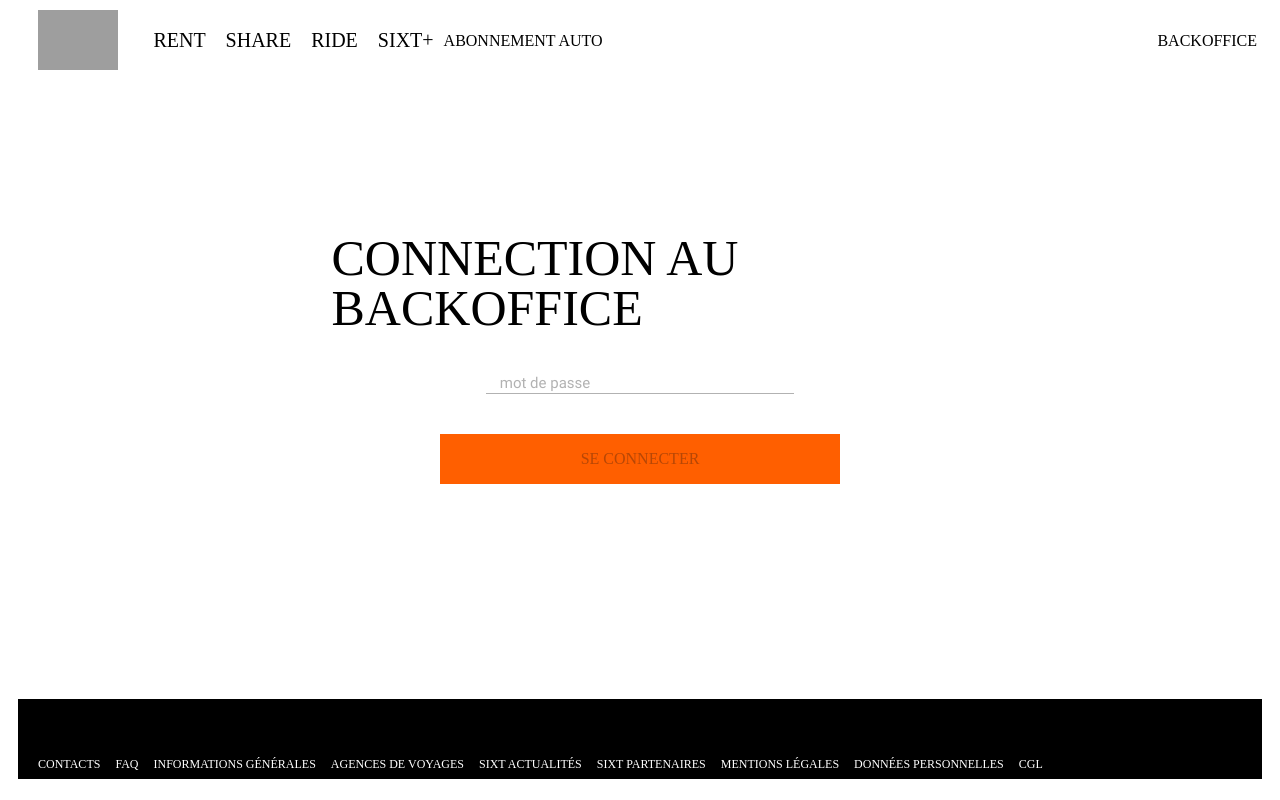
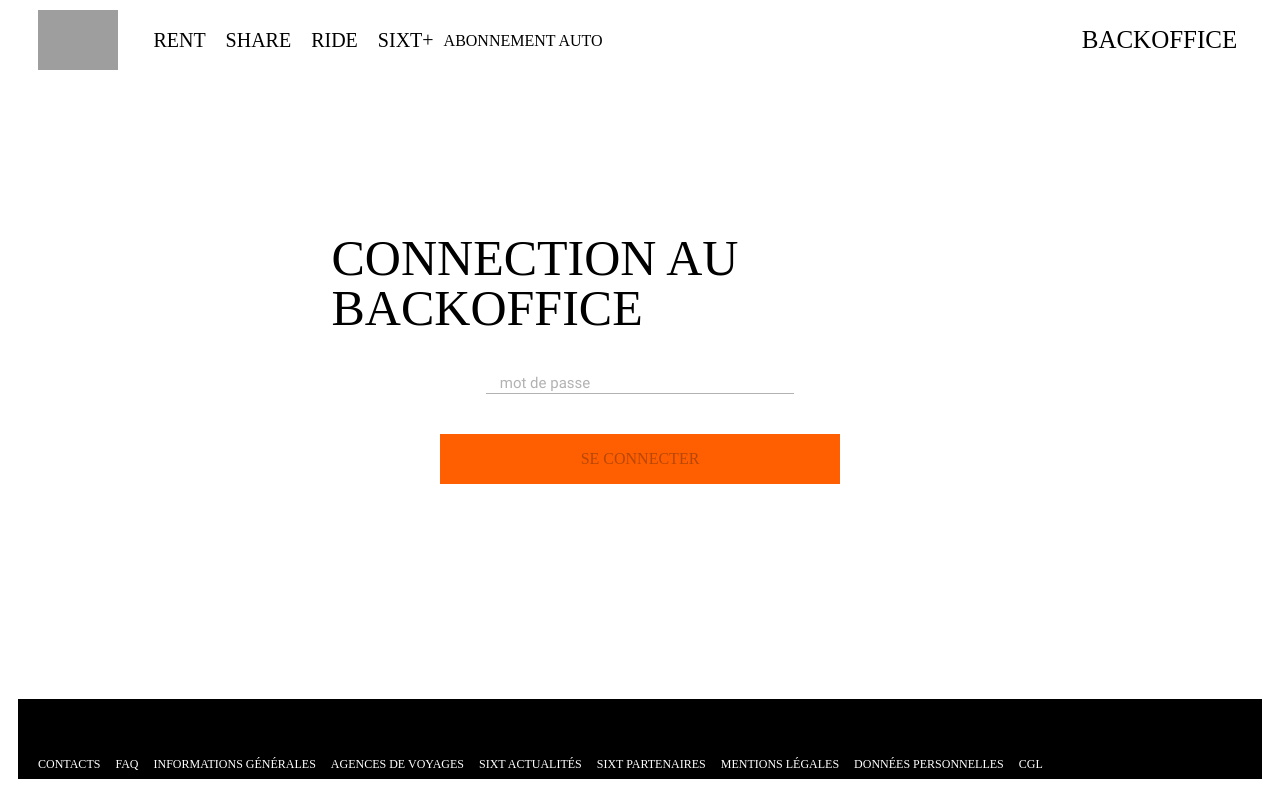
Before and after one commit to elsa-wanderlust/sixt-front, a React (Vite) app: page /backoffice in a window 1280 px wide. Built offline with nearby package versions, Linux system fonts and the light colour scheme; grey boxes are pictures that could not be loaded; a web font is replaced by a local one.

Commit message:
BO fixed

```diff
--- a/src/components/BookingSummary/index.jsx
+++ b/src/components/BookingSummary/index.jsx
@@ -16,6 +16,7 @@
 import calcTotal from "../../utils/calcTotal";
 
 const BookingSummary = ({ bookingDetails, setRefresh }) => {
+  console.log(bookingDetails);
   // declare variables for booking details
   const {
     client,
--- a/src/components/Header/index.jsx
+++ b/src/components/Header/index.jsx
@@ -22,6 +22,10 @@
   const navHome = () => {
     setPage("home");
     navigate("/");
+  };
+  const navBackOffice = () => {
+    setPage("backOffice");
+    navigate("/backoffice");
   };
   return (
     <>
@@ -53,14 +57,20 @@
             <SelectButton
               func={disconnect}
               title="Se déconnecter"
-              type="whiteLong"
+              type="whiteLongBorder"
             />
           )}
           {page === "backOffice" && !Cookies.get("password") && (
-            <BasicLink
+            // <BasicLink
+            //   title="BACKOFFICE"
+            //   style="med_Lk_Bl_notSelec"
+            //   navigate="/backoffice"
+            //   icon="world"
+            // />
+            <SelectButton
+              func={navBackOffice}
               title="BACKOFFICE"
-              style="med_Lk_Bl_notSelec"
-              navigate="/backoffice"
+              type="whiteLong"
               icon="world"
             />
           )}
--- a/src/components/SearchFieldsSection/index.jsx
+++ b/src/components/SearchFieldsSection/index.jsx
@@ -87,7 +87,11 @@
   return (
     <div>
       <div>
-        <>{errorMessage && <p className="errorMessage">{errorMessage}</p>}</>
+        <>
+          {errorMessage && page === "home" && (
+            <p className="errorMessage">{errorMessage}</p>
+          )}
+        </>
       </div>
       <div className="searchFieldSection">
         <div className="agencySearch">
--- a/src/components/SelectButton/index.jsx
+++ b/src/components/SelectButton/index.jsx
@@ -2,16 +2,12 @@
 import "./selectButton.scss";
 
 const SelectButton = ({ func, title, type, disabled, icon }) => {
+  const iconList = [{ appStore: "", googleStore: "", world: "" }];
+
   return (
     <button onClick={func} className={type} disabled={disabled}>
       <>
-        {icon === "appStore" ? (
-          <p className="icon iconMedium"></p>
-        ) : icon === "googleStore" ? (
-          <p className="icon iconMedium"></p>
-        ) : (
-          ""
-        )}
+        {icon && <p className="iconMedium">{iconList[icon]}</p>}
         {title}
       </>
     </button>
--- a/src/components/SelectButton/selectButton.scss
+++ b/src/components/SelectButton/selectButton.scss
@@ -48,6 +48,14 @@
 .whiteLong {
   @include allButtons;
   @include medium;
+  font-family: "RCB";
+  font-size: 25px;
+  background-color: $white;
+  color: $black;
+}
+.whiteLongBorder {
+  @include allButtons;
+  @include medium;
   background-color: $white;
   color: $orange;
   border: $orange 1px solid;
```
Also changed, not shown: src/components/CategorySelect/index.jsx (+0 -17 lines).
